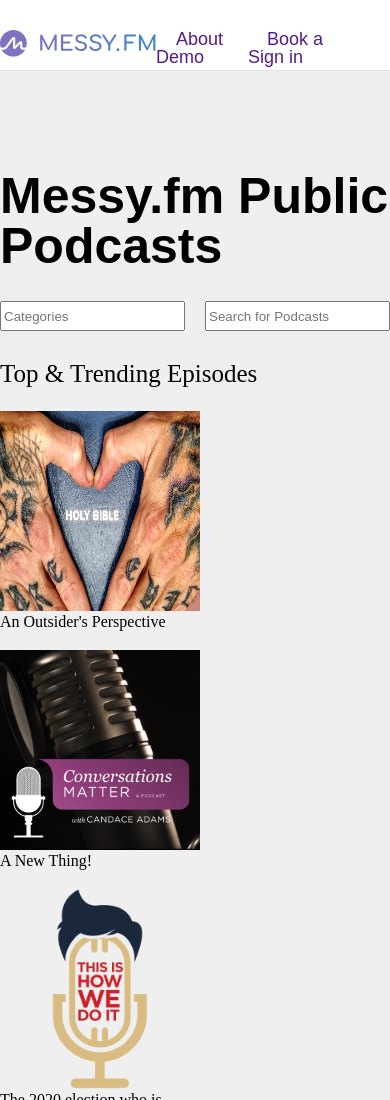
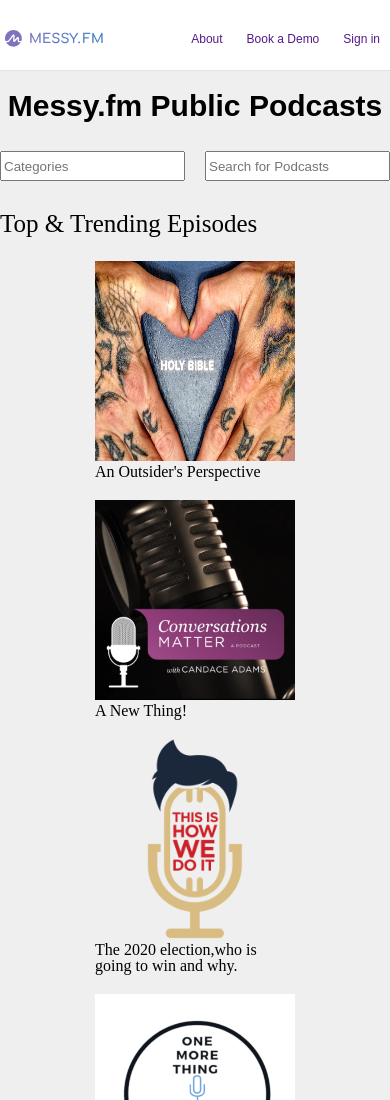
Before and after one commit to KostSham/Third-page, a website: page index.html in a window 390 px wide. Shown: the top 1100 px of the page. Drawn offline with Linux system fonts and the light colour scheme.

Commit message:
made changes in adaptivity after review

```diff
--- a/index.html
+++ b/index.html
@@ -26,8 +26,8 @@
     <div class="main__Content">
       <h1 class="main__Header">Messy.fm Public Podcasts</h1>
       <div class="nav__Forms">
-        <input type="text" placeholder="Categories" />
-        <input type="text" placeholder="Search for Podcasts" />
+        <input type="text" placeholder="Categories" class="input__form"/>
+        <input type="text" placeholder="Search for Podcasts" class="input__form"/>
       </div>
       <p class="content__Title">Top & Trending Episodes</p>
       <div class="links__Row">
--- a/scss/layout/_content.scss
+++ b/scss/layout/_content.scss
@@ -74,12 +74,37 @@
 .text__Link:hover {
   color: rgb(60, 60, 255);
 }
-@media (max-width: 375px) {
+@media (max-width: 1014px) {
+  .links__Row {
+    display: flex;
+    justify-content: center;
+  }
   .content__Box {
-    padding-left: 25%;
+    padding: 0 5px;
+  }
+}
+@media (max-width: 639px) {
+  .main__Header {
+    font-size: 40px;
+  }
+  .main__Content {
+    padding: 10px;
+  }
+}
+@media (max-width: 510px) {
+  .main__Content {
+    padding: 0;
   }
   .main__Header {
     font-size: 30px;
+  }
+}
+@media (max-width: 375px) {
+  .content__Box {
+    padding-left: 7%;
+  }
+  .main__Header {
+    font-size: 20px;
   }
   .content__Title {
     padding-left: 17%;
@@ -90,4 +115,9 @@
   .short_Title {
     padding-left: 28%;
   }
+  .nav__Forms {
+    .input__form {
+      width: 150px;
+    }
+  }
 }
--- a/scss/layout/_navigation.scss
+++ b/scss/layout/_navigation.scss
@@ -26,6 +26,16 @@
   display: flex;
   justify-content: center;
 }
+@media (max-width: 510px) {
+  .nav__Logo {
+    zoom: 0.5;
+    padding-left: 10px;
+  }
+  .nav__Link {
+    font-size: 12px;
+    padding: 20px 10px;
+  }
+}
 @media (max-width: 375px) {
   .nav__Logo {
     zoom: 0.5;
```
Also changed, not shown: css/style.css.
